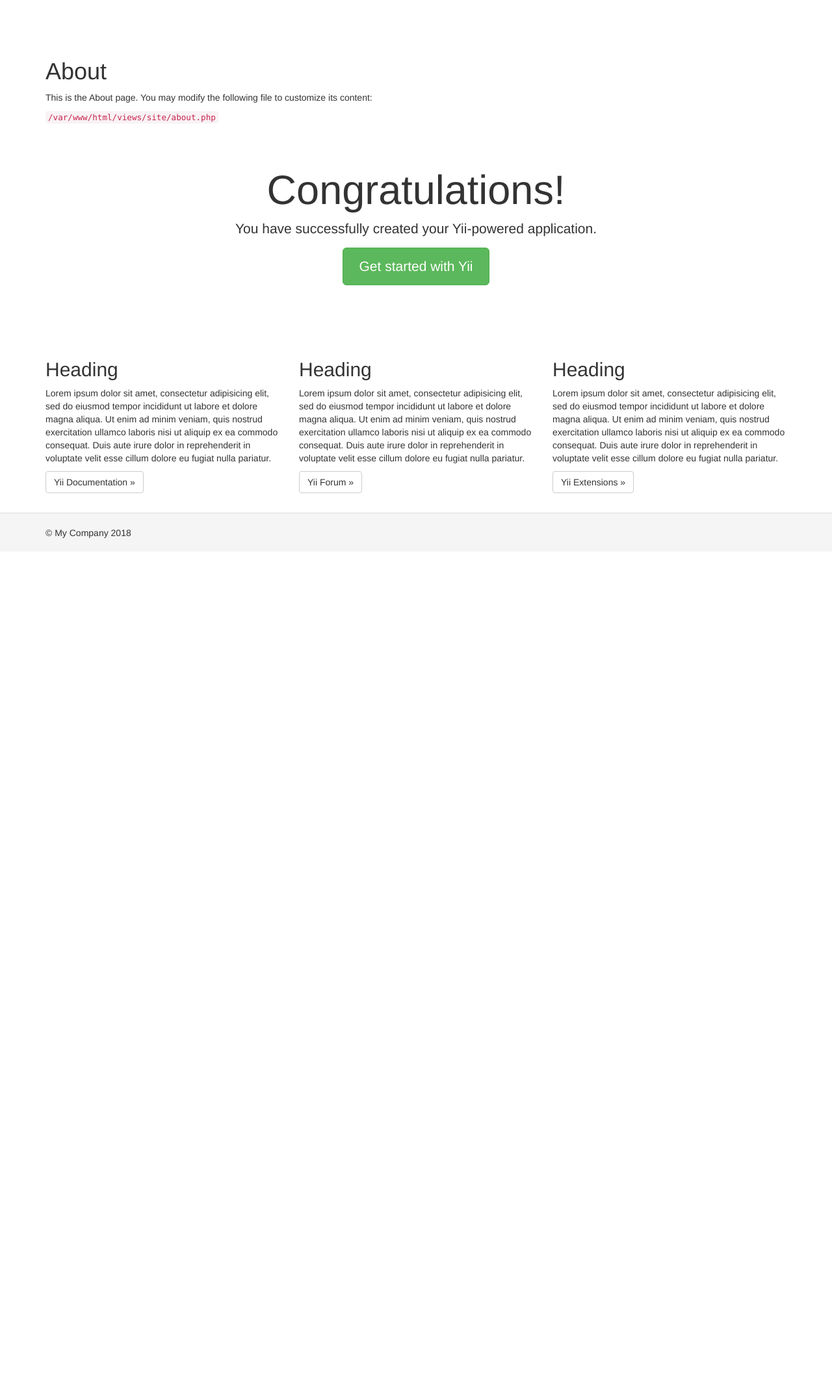
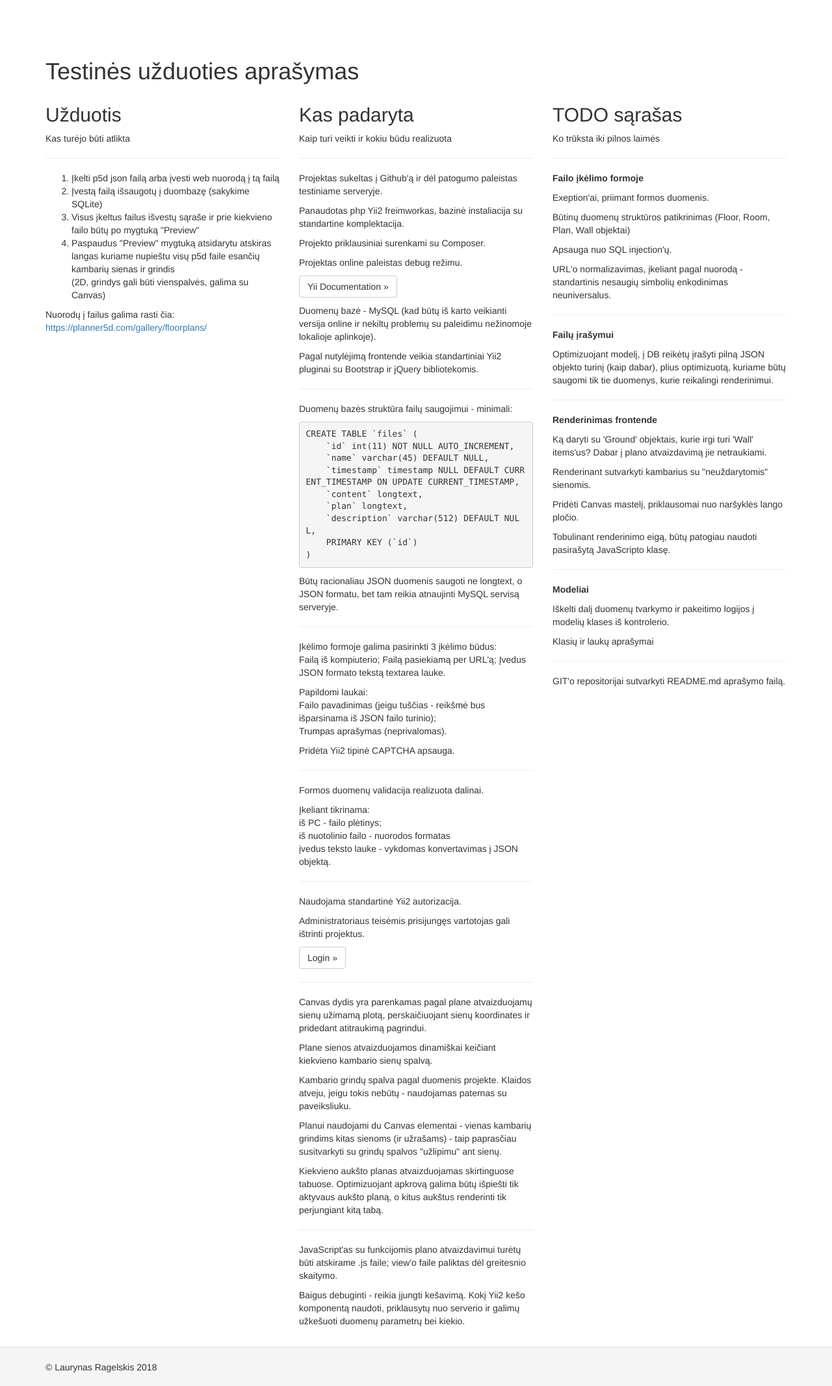
Before and after one commit to LaurynasRagelskis/planner5d, a Yii app: template views/site/about.php in a window 1280 px wide. Shown: the whole page at 65% size. Before the commit the page ends 828 px from the top, so only its background shows below. Run offline with PHP 8.4 and a stand-in for Yii, Linux system fonts and the light colour scheme; the template is opened without the code that fills it, so the values that code supplies are empty; some libraries are stand-ins or nearby versions.

Commit message:
Final updates.

```diff
--- a/config/params.php
+++ b/config/params.php
@@ -1,5 +1,5 @@
 <?php
 
 return [
-    'adminEmail' => 'admin@example.com',
+    'adminEmail' => 'laurynas.ragelskis@gmail.com',
 ];
--- a/config/web.php
+++ b/config/web.php
@@ -51,7 +51,6 @@ $config = [
             'rules' => [
                 '' => 'site/index',
                 '<controller:\w+>/<action:\w+>/' => '<controller>/<action>',
-//                '<controller:\w+>/<action:\w+>/<id:\d+' => '<controller>/<action>/<id>',
             ],
         ],
 
--- a/models/UploadForm.php
+++ b/models/UploadForm.php
@@ -19,7 +19,6 @@ class UploadForm extends Model
     public $verifyCode;
 
     public $content;
-    public $active;
 
     /**
      * @return array the validation rules.
@@ -35,9 +34,8 @@ class UploadForm extends Model
             [['name'], 'string', 'max' => 45],
             [['description'], 'string', 'max' => 512],
             [['url'], 'validateJsonUrl'],
-            //['verifyCode', 'captcha'],
-            ['content', 'required'],
-            ['active', 'safe']
+            ['verifyCode', 'captcha'],
+            ['content', 'required']
         ];
     }
 
--- a/models/User.php
+++ b/models/User.php
@@ -13,8 +13,8 @@ class User extends \yii\base\BaseObject implements \yii\web\IdentityInterface
     private static $users = [
         '100' => [
             'id' => '100',
-            'username' => 'admin',
-            'password' => 'admin',
+            'username' => 'planneris',
+            'password' => 'planneris',
             'authKey' => 'test100key',
             'accessToken' => '100-token',
         ],
@@ -26,7 +26,6 @@ class User extends \yii\base\BaseObject implements \yii\web\IdentityInterface
             'accessToken' => '101-token',
         ],
     ];
-
 
     /**
      * {@inheritdoc}
--- a/views/layouts/main.php
+++ b/views/layouts/main.php
@@ -68,7 +68,7 @@ AppAsset::register($this);
 
 <footer class="footer">
     <div class="container">
-        <p class="pull-left">&copy; My Company <?= date('Y') ?></p>
+        <p class="pull-left">&copy; Laurynas Ragelskis <?= date('Y') ?></p>
 
         <p class="pull-right"><?= Yii::powered() ?></p>
     </div>
--- a/views/site/about.php
+++ b/views/site/about.php
@@ -4,61 +4,108 @@
 
 use yii\helpers\Html;
 
-$this->title = 'About';
+$this->title = 'Testinės užduoties aprašymas';
 $this->params['breadcrumbs'][] = $this->title;
 ?>
 <div class="site-about">
     <h1><?= Html::encode($this->title) ?></h1>
-
-    <p>
-        This is the About page. You may modify the following file to customize its content:
-    </p>
-
-    <code><?= __FILE__ ?></code>
-
-
-    <div class="jumbotron">
-        <h1>Congratulations!</h1>
-
-        <p class="lead">You have successfully created your Yii-powered application.</p>
-
-        <p><a class="btn btn-lg btn-success" href="http://www.yiiframework.com">Get started with Yii</a></p>
-    </div>
-
-    <div class="body-content">
-
     <div class="row">
         <div class="col-lg-4">
-                <h2>Heading</h2>
-
-                <p>Lorem ipsum dolor sit amet, consectetur adipisicing elit, sed do eiusmod tempor incididunt ut labore et
-                    dolore magna aliqua. Ut enim ad minim veniam, quis nostrud exercitation ullamco laboris nisi ut aliquip
-                    ex ea commodo consequat. Duis aute irure dolor in reprehenderit in voluptate velit esse cillum dolore eu
-                    fugiat nulla pariatur.</p>
-
-                <p><a class="btn btn-default" href="http://www.yiiframework.com/doc/">Yii Documentation &raquo;</a></p>
+            <h2>Užduotis</h2>
+            <p>Kas turėjo būti atlikta</p>
+            <hr />
+            <ol>
+                <li>Įkelti p5d json failą arba įvesti web nuorodą į tą failą</li>
+                <li>Įvestą failą išsaugotų į duombazę (sakykime SQLite)</li>
+                <li>Visus įkeltus failus išvestų sąraše ir prie kiekvieno failo būtų po mygtuką "Preview"</li>
+                <li>Paspaudus "Preview" mygtuką atsidarytu atskiras langas kuriame nupieštu visų p5d faile esančių kambarių sienas ir grindis<br />
+                    (2D, grindys gali būti vienspalvės, galima su Canvas)</li>
+            </ol>
+            <p>Nuorodų į failus galima rasti čia: <a href="https://planner5d.com/gallery/floorplans/" target="_blank">https://planner5d.com/gallery/floorplans/</a></p>
         </div>
         <div class="col-lg-4">
-                <h2>Heading</h2>
-
-                <p>Lorem ipsum dolor sit amet, consectetur adipisicing elit, sed do eiusmod tempor incididunt ut labore et
-                    dolore magna aliqua. Ut enim ad minim veniam, quis nostrud exercitation ullamco laboris nisi ut aliquip
-                    ex ea commodo consequat. Duis aute irure dolor in reprehenderit in voluptate velit esse cillum dolore eu
-                    fugiat nulla pariatur.</p>
-
-                <p><a class="btn btn-default" href="http://www.yiiframework.com/forum/">Yii Forum &raquo;</a></p>
+            <h2>Kas padaryta</h2>
+            <p>Kaip turi veikti ir kokiu būdu realizuota</p>
+            <hr />
+            <p>Projektas sukeltas į Github'ą ir dėl patogumo paleistas testiniame serveryje.</p>
+            <p>Panaudotas php Yii2 freimworkas, bazinė instaliacija su standartine komplektacija.</p>
+            <p>Projekto priklausiniai surenkami su Composer.</p>
+            <p>Projektas online paleistas debug režimu.</p>
+            <p><a class="btn btn-default" href="http://www.yiiframework.com/doc/">Yii Documentation &raquo;</a></p>
+            <p>Duomenų bazė - MySQL (kad būtų iš karto veikianti versija online ir nekiltų problemų su paleidimu nežinomoje lokalioje aplinkoje).</p>
+            <p>Pagal nutylėjimą frontende veikia standartiniai Yii2 pluginai su Bootstrap ir jQuery bibliotekomis.</p>
+            <hr />
+            <p>Duomenų bazės struktūra failų saugojimui - minimali:</p>
+            <pre><code>CREATE TABLE `files` (
+    `id` int(11) NOT NULL AUTO_INCREMENT,
+    `name` varchar(45) DEFAULT NULL,
+    `timestamp` timestamp NULL DEFAULT CURRENT_TIMESTAMP ON UPDATE CURRENT_TIMESTAMP,
+    `content` longtext,
+    `plan` longtext,
+    `description` varchar(512) DEFAULT NULL,
+    PRIMARY KEY (`id`)
+)</code></pre>
+            <p>Būtų racionaliau JSON duomenis saugoti ne longtext, o JSON formatu, bet tam reikia atnaujinti MySQL servisą serveryje.</p>
+            <hr />
+            <p>Įkėlimo formoje galima pasirinkti 3 įkėlimo būdus:<br />
+                Failą iš kompiuterio;
+                Failą pasiekiamą per URL'ą;
+                Įvedus JSON formato tekstą textarea lauke.</p>
+            <p>Papildomi laukai:<br />
+                Failo pavadinimas (jeigu tuščias - reikšmė bus išparsinama iš JSON failo turinio);<br />
+                Trumpas aprašymas (neprivalomas).
+            </p>
+            <p>Pridėta Yii2 tipinė CAPTCHA apsauga.</p>
+            <hr />
+            <p>Formos duomenų validacija realizuota dalinai.</p>
+            <p>Įkeliant tikrinama:<br />
+             iš PC - failo plėtinys;<br />
+            iš nuotolinio failo - nuorodos formatas<br />
+                įvedus teksto lauke - vykdomas konvertavimas į JSON objektą.</p>
+            <hr />
+            <p>Naudojama standartinė Yii2 autorizacija. </p>
+            <p>Administratoriaus teisėmis prisijungęs vartotojas gali ištrinti projektus.</p>
+            <p><a class="btn btn-default" href="login">Login &raquo;</a></p>
+            <hr />
+            <p>Canvas dydis yra parenkamas pagal plane atvaizduojamų sienų užimamą plotą, perskaičiuojant sienų koordinates
+                ir pridedant atitraukimą pagrindui.</p>
+            <p>Plane sienos atvaizduojamos dinamiškai keičiant kiekvieno kambario sienų spalvą.</p>
+            <p>Kambario grindų spalva pagal duomenis projekte. Klaidos atveju, jeigu tokis nebūtų - naudojamas paternas su paveiksliuku.</p>
+            <p>Planui naudojami du Canvas elementai - vienas kambarių grindims kitas sienoms (ir užrašams) -
+                taip paprasčiau susitvarkyti su grindų spalvos "užlipimu" ant sienų.</p>
+            <p>Kiekvieno aukšto planas atvaizduojamas skirtinguose tabuose. Optimizuojant apkrovą galima būtų išpiešti
+                tik aktyvaus aukšto planą, o kitus aukštus renderinti tik perjungiant kitą tabą.</p>
+            <hr />
+            <p>JavaScript'as su funkcijomis plano atvaizdavimui turėtų būti atskirame .js faile;
+                view'o faile paliktas dėl greitesnio skaitymo.</p>
+            <p>Baigus debuginti - reikia įjungti kešavimą. Kokį Yii2 kešo komponentą naudoti, priklausytų nuo serverio
+                ir galimų užkešuoti duomenų parametrų bei kiekio.</p>
         </div>
         <div class="col-lg-4">
-                <h2>Heading</h2>
-
-                <p>Lorem ipsum dolor sit amet, consectetur adipisicing elit, sed do eiusmod tempor incididunt ut labore et
-                    dolore magna aliqua. Ut enim ad minim veniam, quis nostrud exercitation ullamco laboris nisi ut aliquip
-                    ex ea commodo consequat. Duis aute irure dolor in reprehenderit in voluptate velit esse cillum dolore eu
-                    fugiat nulla pariatur.</p>
-
-                <p><a class="btn btn-default" href="http://www.yiiframework.com/extensions/">Yii Extensions &raquo;</a></p>
+            <h2>TODO sąrašas</h2>
+            <p>Ko trūksta iki pilnos laimės</p>
+            <hr />
+            <p><b>Failo įkėlimo formoje</b></p>
+            <p>Exeption'ai, priimant formos duomenis.</p>
+            <p>Būtinų duomenų struktūros patikrinimas (Floor, Room, Plan, Wall objektai)</p>
+            <p>Apsauga nuo SQL injection'ų.</p>
+            <p>URL'o normalizavimas, įkeliant pagal nuorodą - standartinis nesaugių simbolių enkodinimas neuniversalus.</p>
+            <hr />
+            <p><b>Failų įrašymui</b></p>
+            <p>Optimizuojant modelį, į DB reikėtų įrašyti pilną JSON objekto turinį (kaip dabar), plius optimizuotą,
+                kuriame būtų saugomi tik tie duomenys, kurie reikalingi renderinimui.</p>
+            <hr />
+            <p><b>Renderinimas frontende</b></p>
+            <p>Ką daryti su 'Ground' objektais, kurie irgi turi 'Wall' items'us? Dabar į plano atvaizdavimą jie netraukiami.</p>
+            <p>Renderinant sutvarkyti kambarius su "neuždarytomis" sienomis.</p>
+            <p>Pridėti Canvas mastelį, priklausomai nuo naršyklės lango pločio.</p>
+            <p>Tobulinant renderinimo eigą, būtų patogiau naudoti pasirašytą JavaScripto klasę.</p>
+            <hr />
+            <p><b>Modeliai</b></p>
+            <p>Iškelti dalį duomenų tvarkymo ir pakeitimo logijos į modelių klases iš kontrolerio.</p>
+            <p>Klasių ir laukų aprašymai</p>
+            <hr />
+            <p>GIT'o repositorijai sutvarkyti README.md aprašymo failą.</p>
         </div>
     </div>
-
 </div>
-</div>
--- a/views/site/login.php
+++ b/views/site/login.php
@@ -41,7 +41,6 @@ $this->params['breadcrumbs'][] = $this->title;
     <?php ActiveForm::end(); ?>
 
     <div class="col-lg-offset-1" style="color:#999;">
-        You may login with <strong>admin/admin</strong> or <strong>demo/demo</strong>.<br>
-        To modify the username/password, please check out the code <code>app\models\User::$users</code>.
+        You may login with <strong>demo/demo</strong>.
     </div>
 </div>
```
Also changed, not shown: config/db.php (+3 -4 lines), controllers/SiteController.php (+65 -44 lines), models/Plan.php (+20 -129 lines), models/ProjectFile.php (+3 -39 lines), models/Room.php (+10 -6 lines), models/Wall.php (+10 -5 lines), views/site/contact.php (deleted, +0 -68 lines), views/site/index.php (+16 -21 lines), views/site/project.php (+14 -18 lines). Lines whose indentation alone changed are shown as unchanged.
